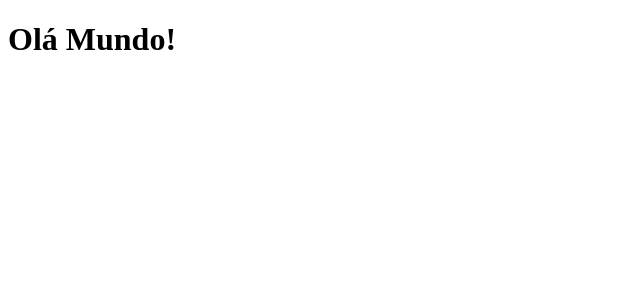
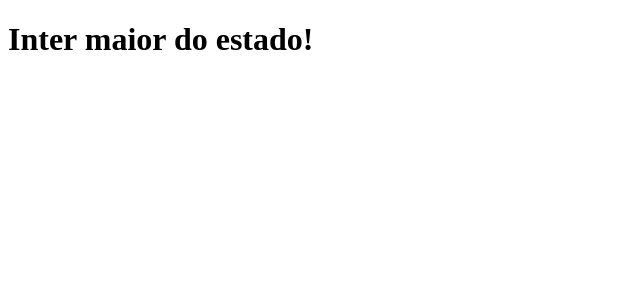
Before and after one commit to FernandoSchuch/clone-tabnews, a Next.js app: page / in a window 1280 px wide. Shown: the top 300 px of the page, without its empty margins (0-640 px from the left). Built offline with nearby package versions, Linux system fonts and the light colour scheme.

Commit message:
Alteração de mensagem inicial

```diff
--- a/pages/index.js
+++ b/pages/index.js
@@ -1,5 +1,5 @@
 function Home() {
-    return <h1>Olá Mundo!</h1>
+    return <h1>Inter maior do estado!</h1>
 }
 
 export default Home;
```
